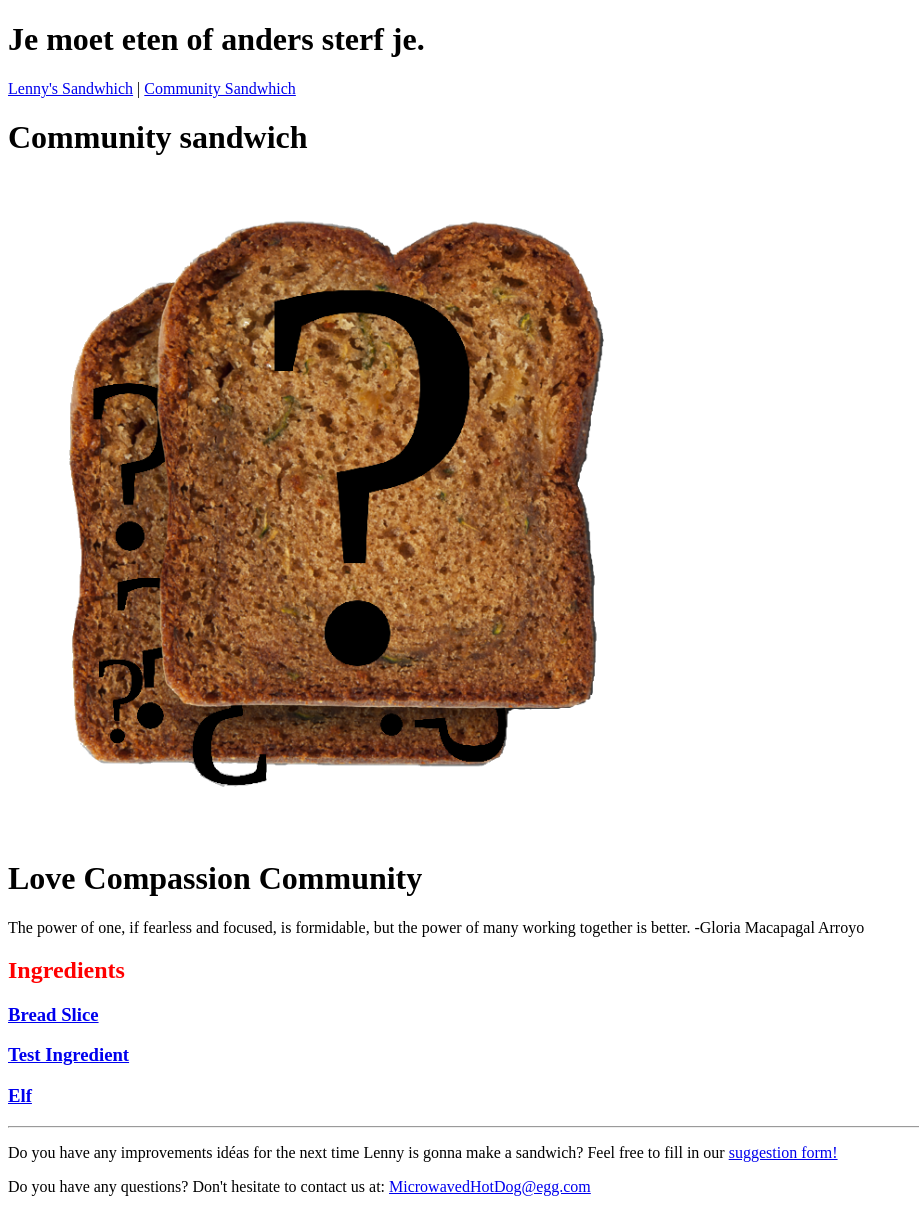
After one commit to OskarLundberg/cool_site, a Django app: page /Community_sandwich in a window 1280 px wide. The commit adds this page. Shown: the whole page, without its empty margins (0-919 px from the left). Run offline with Django 3.2, Linux system fonts and the light colour scheme; data comes from the database, SQL or seed files in the repository; both versions use the stored data as it was after the commit.

Commit message:
Add a Community Sandwich page, add ingredient modelform, add a simple tamplatetag

```diff
--- a/eggu/models.py
+++ b/eggu/models.py
@@ -1,4 +1,5 @@
 from django.db import models
+
 
 class Sandwich(models.Model):
     created_at = models.DateTimeField(auto_now_add=True)
--- /dev/null
+++ b/eggu/templates/eggu/community_sandwich.html
@@ -0,0 +1,26 @@
+{% extends "layout.html" %}
+{% load eggu_extras %}
+
+{% block title %}Eggu | Community Sandwich{% endblock %}
+
+{% block content %}
+    <h1>{{ sandwich.title }}</h1>
+    <div>
+        <img src="{{ sandwich.image.url }}" width="700" alt="Community Sandwich">
+            <h1 class="Buzzwords">Love  Compassion  Community</h1>
+            {% random_quote %}
+    </div>
+    <h2>Ingredients</h2>
+    <div class="cards">
+    {% for ingredient in sandwich.ingredient_set.all %}
+        <div class="card">
+        <h3><a href="{% url 'eggu:detail' pk=ingredient.pk %}">{{ ingredient.title }}</a></h3>
+        </div>
+    {% endfor %}
+    {% if user.is_authenticated %}
+        <hr>
+        <h2><a href="{% url 'eggu:create_ingredient' %}">Add an ingredient to this masterpiece</a></h2>
+    {% endif %}
+    </div>
+
+{% endblock %}
--- a/eggu/templates/eggu/home_egg.html
+++ b/eggu/templates/eggu/home_egg.html
@@ -3,6 +3,7 @@
 {% block title %}Eggu{% endblock %}
 
 {% block content %}
+    <h1>{{ sandwich.title }}</h1>
     <img src="{{ sandwich.image.url }}" width="700" alt="Lennys Sandwich">
 
     <h2>Ingredients</h2>
--- /dev/null
+++ b/eggu/templatetags/eggu_extras.py
@@ -0,0 +1,19 @@
+from django import template
+
+import random
+
+register = template.Library()
+
+
+@register.simple_tag
+def random_quote():
+    """Returns a random quote to be displayed on the community sandwich page"""
+    quotes = [
+        "Growth is never by mere chance; it is the result of forces working together.\n-James Cash Penney",
+        "We cannot accomplish all that we need to do without working together\n-Bill Richardson",
+        "The power of one, if fearless and focused, is formidable, but the power of many working together is better.\n-Gloria Macapagal Arroyo",
+        "The power of one, if fearless and focused, is formidable, but the power of many working together is better.\n-Jacqueline Novogratz",
+        "I love a sandwich that you can barely fit in your mouth because there's so much stuff on it. The bread should not be the main thing on a sandwich.\n-Adrianne Palicki",
+        "Communism will win.\n-Slavoj Zizek",
+    ]
+    return random.choice(quotes)
--- a/eggu/urls.py
+++ b/eggu/urls.py
@@ -7,6 +7,9 @@ app_name = "eggu"
 urlpatterns = [
     path("", views.home_egg, name="home"),
     path("<int:pk>/", views.ingredient_detail, name="detail"),
+    path("Community_sandwich/create_ingredient", views.create_ingredient, name="create_ingredient"),
+    path("Community_sandwich/edit_ingredient/<int:ingredient_pk>", views.edit_ingredient, name="edit_ingredient"),
+    path("Community_sandwich", views.community_sandwich, name="community_sandwich"),
 ]
     #path("<int:course_pk>/<int:step_pk>/", views.step_detail,
     #     name="step"),
--- a/eggu/views.py
+++ b/eggu/views.py
@@ -1,6 +1,10 @@
-from django.shortcuts import render
+from django.shortcuts import get_object_or_404, render
+from django.contrib.auth.decorators import login_required
+from django.http import HttpResponseRedirect
+from django.urls import reverse
 
 from .models import Sandwich, Ingredient
+from . import forms
 
 
 def home_egg(request):
@@ -11,3 +15,42 @@ def home_egg(request):
 def ingredient_detail(request, pk):
     ingredient = Ingredient.objects.get(pk=pk)
     return render(request, "eggu/ingredient_detail.html", {"ingredient": ingredient})
+
+
+def community_sandwich(request):
+    sandwich = Sandwich.objects.get(pk=2)
+    return render(request, "eggu/community_sandwich.html", {"sandwich": sandwich})
+
+
+@login_required
+def create_ingredient(request):
+    """Lets a logged in user to create a new ingredient to the Community Sandwich"""
+    form = forms.IngredientForm()
+    sandwich = get_object_or_404(Sandwich, pk=2)
+
+    # https://docs.djangoproject.com/en/2.1/topics/security/#user-uploaded-content-security
+    if request.method == "POST":
+        form = forms.IngredientForm(request.POST, request.FILES)
+        if form.is_valid():
+            ingredient = form.save(commit=False)
+            ingredient.Sandwich = sandwich
+            ingredient.save()
+            return HttpResponseRedirect(reverse("eggu:community_sandwich"))
+
+    return render(request, "eggu/ingredient_form.html", {"form": form})
+
+
+@login_required
+def edit_ingredient(request, ingredient_pk):
+    """lets a logged in user to edit the ingredients in the Community Sandwich"""
+    # Still need to make it so the image gets deleted if the ingredient gets deleted
+    ingredient = get_object_or_404(Ingredient, pk=ingredient_pk)
+    form = forms.IngredientForm(instance=ingredient)
+
+    if request.method == "POST":
+        form = forms.IngredientForm(request.POST, request.FILES, instance=ingredient)
+        if form.is_valid():
+            ingredient = form.save(commit=False)
+            return HttpResponseRedirect(reverse("eggu:community_sandwich"))
+
+    return render(request, "eggu/ingredient_form.html", {"form": form})
--- a/templates/layout.html
+++ b/templates/layout.html
@@ -8,8 +8,12 @@
     <link rel="stylesheet" href="{% static 'css/layout.css' %}">
 <body>
 <h1>Je moet eten of anders sterf je.</h1>
+<div>
+    <a href="{% url 'eggu:home' %}">Lenny's Sandwhich</a> |
+    <a href="{% url 'eggu:community_sandwich' %}">Community Sandwhich</a>
+</div>
 {% block content %}{% endblock %}
-
+<hr>
 <p>
     Do you have any improvements idéas for the next time Lenny is gonna make a sandwich?
     Feel free to fill in our <a href="{% url 'suggest' %}">suggestion form!</a>
```
Also changed, not shown: eggu/forms.py (added, +14 -0 lines), eggu/templates/eggu/ingredient_detail.html (+14 -0 lines), eggu/templates/eggu/ingredient_form.html (added, +17 -0 lines), cool_site/media/pics/419889ed5b2c5ff70fbe454f7c07bf1a.png (added), cool_site/media/pics/6565174-random-picture_-_kopia.png (added), cool_site/media/pics/Final_CS.png (added), cool_site/media/pics/teazucchini.png (added), db.sqlite3, eggu/static/eggu/Question_mark.png (added), eggu/templatetags/__init__.py (added), templates/suggestion_form.html (line endings or trailing spaces).
